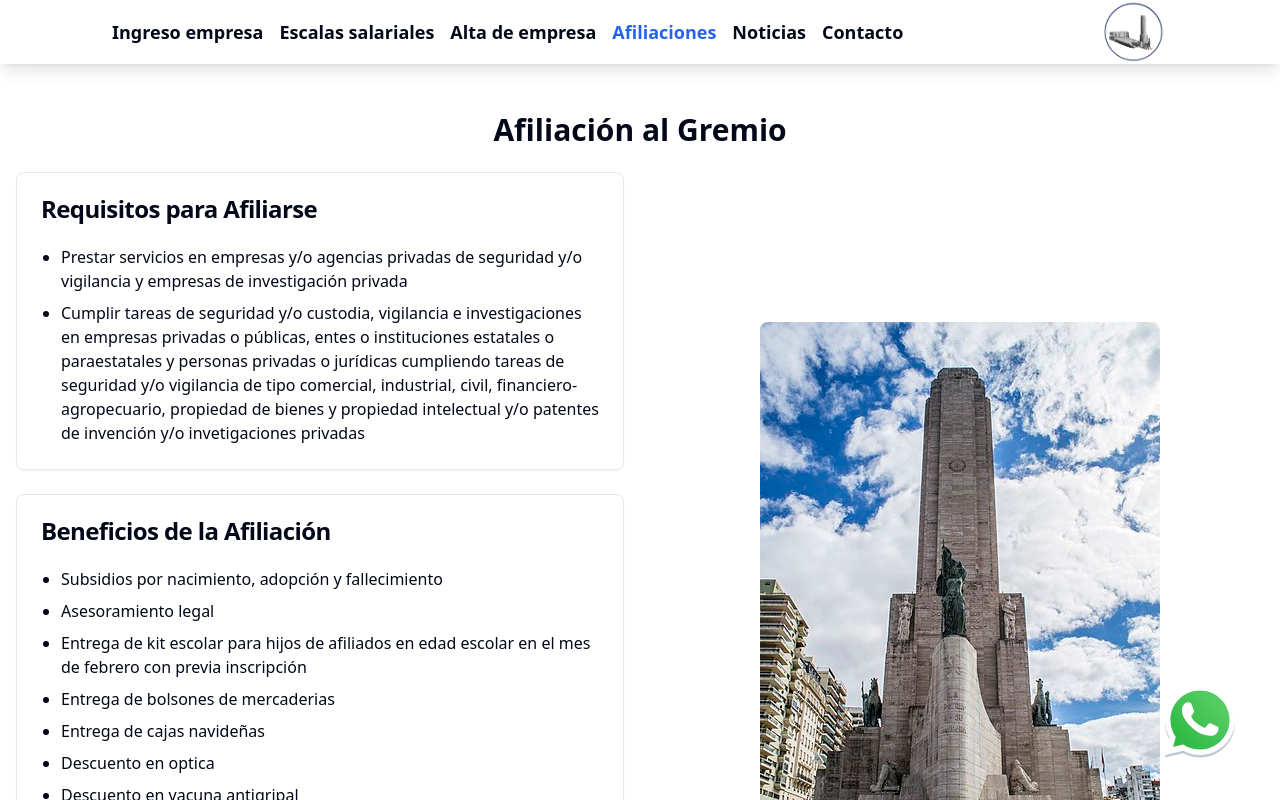
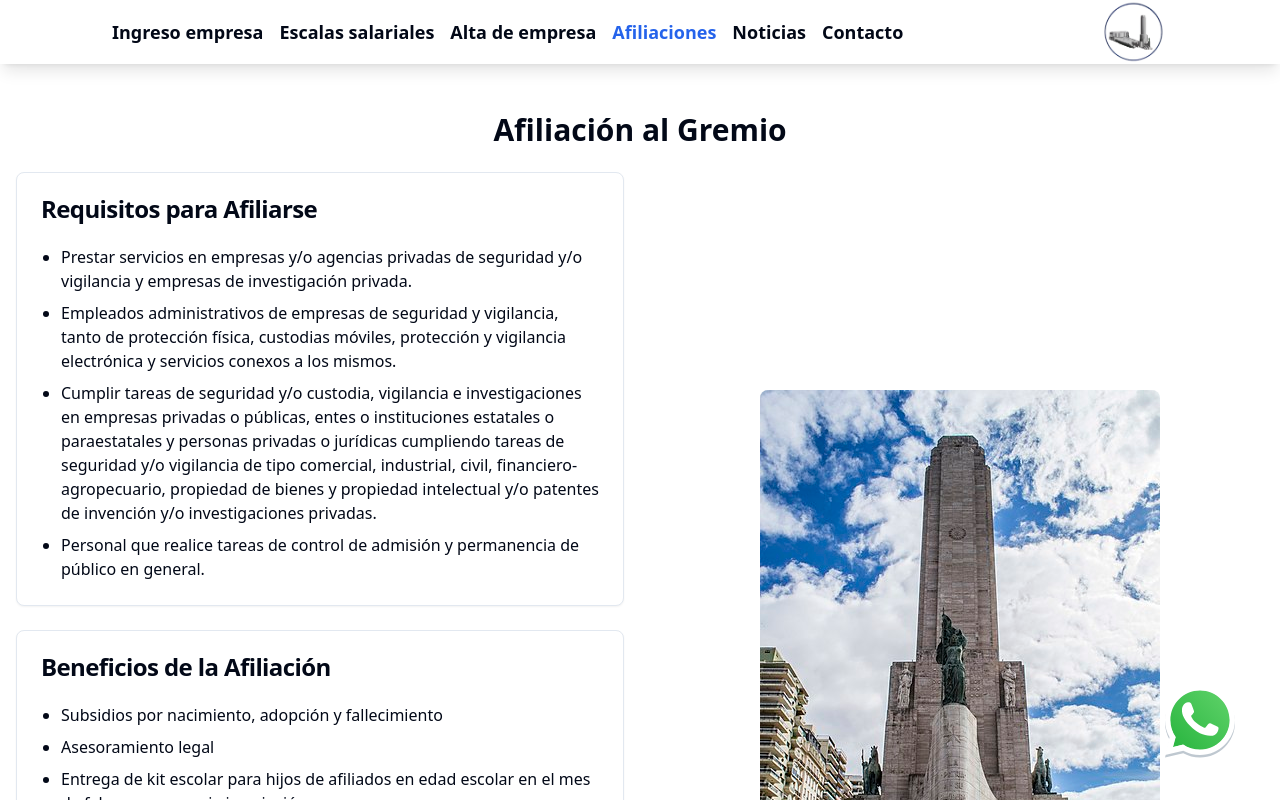
Before and after one commit to LumarSoft/uesevi-app, a Next.js app: page /afiliaciones in a window 1280 px wide. Shown: the top 800 px of the page. Built offline with nearby package versions, Linux system fonts and the light colour scheme; no server answers.

Commit message:
feat: nuevo requisitos de afiliacion

```diff
--- a/src/modules/Client/afiliaciones/components/Beneficios/Beneficios.tsx
+++ b/src/modules/Client/afiliaciones/components/Beneficios/Beneficios.tsx
@@ -19,7 +19,12 @@ export const Beneficios = () => {
             <ul className="list-disc pl-5 space-y-2">
               <li>
                 Prestar servicios en empresas y/o agencias privadas de seguridad
-                y/o vigilancia y empresas de investigación privada
+                y/o vigilancia y empresas de investigación privada.
+              </li>
+              <li>
+                Empleados administrativos de empresas de seguridad y vigilancia,
+                tanto de protección física, custodias móviles, protección y
+                vigilancia electrónica y servicios conexos a los mismos.
               </li>
               <li>
                 Cumplir tareas de seguridad y/o custodia, vigilancia e
@@ -28,7 +33,11 @@ export const Beneficios = () => {
                 jurídicas cumpliendo tareas de seguridad y/o vigilancia de tipo
                 comercial, industrial, civil, financiero-agropecuario, propiedad
                 de bienes y propiedad intelectual y/o patentes de invención y/o
-                invetigaciones privadas
+                investigaciones privadas.
+              </li>
+              <li>
+                Personal que realice tareas de control de admisión y permanencia
+                de público en general.
               </li>
             </ul>
           </CardContent>
```
